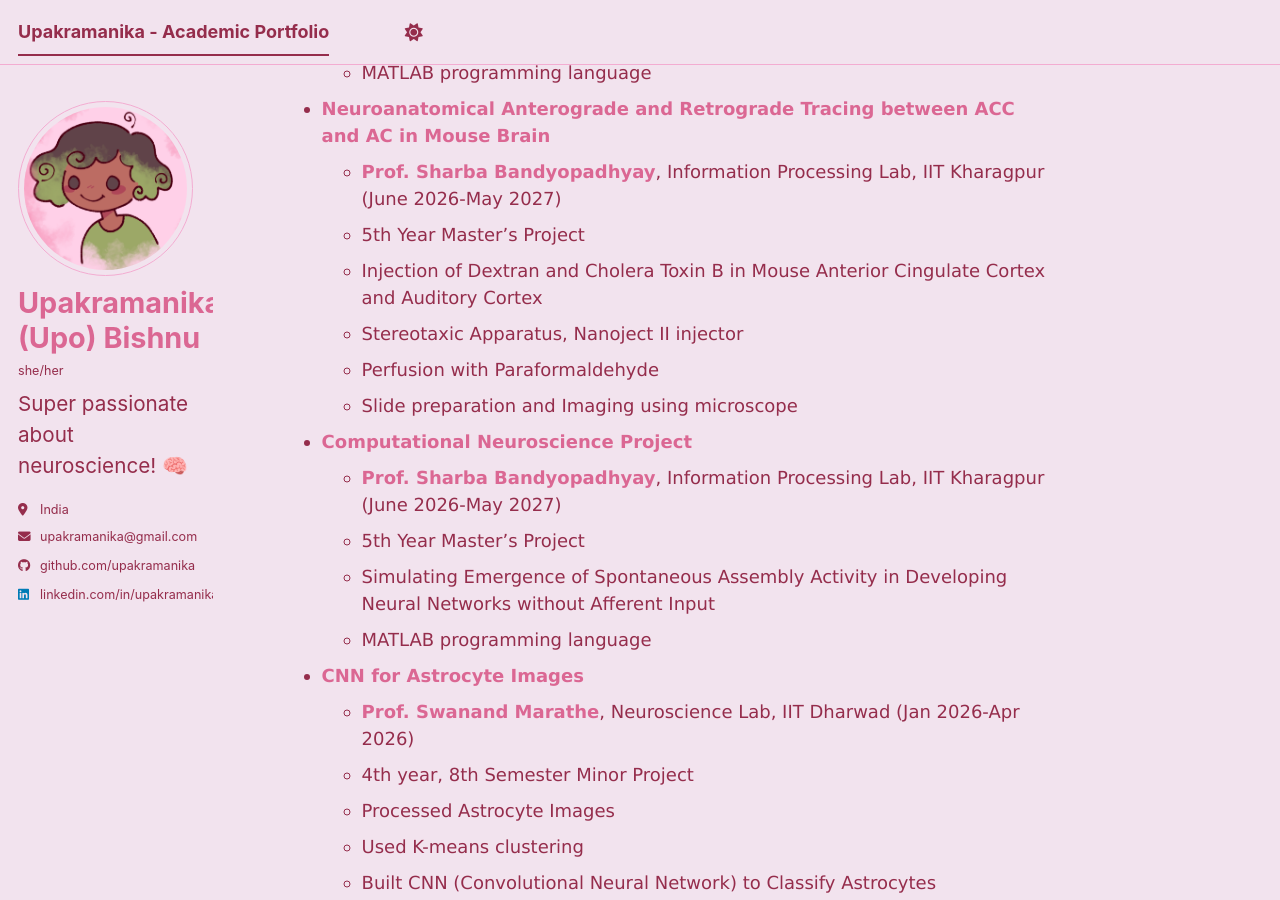
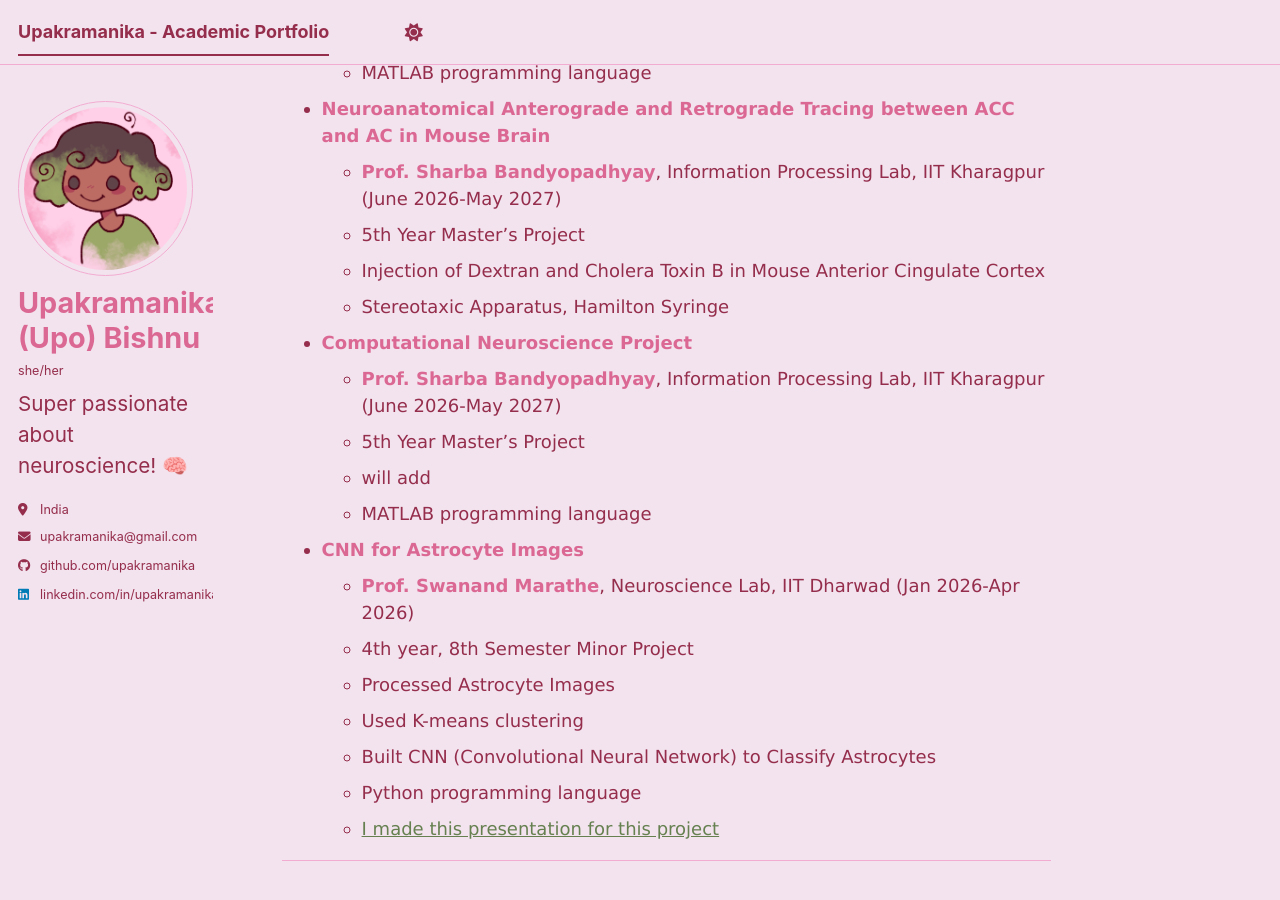
Before and after one commit to upakramanika/upakramanika.github.io, a Jekyll site: the page built from _pages/about.md, in a window 1280 px wide and 900 px high, scrolled down 645 px. Built offline with Jekyll 4.4.1, drawn with Linux system fonts in a browser that asks for light colours; a style sheet for code colours, icons or effects is not loaded.

Commit message:
Update about.md

```diff
--- a/_pages/about.md
+++ b/_pages/about.md
@@ -20,15 +20,13 @@ permalink: /
 * **Neuroanatomical Anterograde and Retrograde Tracing between ACC and AC in Mouse Brain**
   * **Prof. Sharba Bandyopadhyay**, Information Processing Lab, IIT Kharagpur (June 2026-May 2027)
   * 5th Year Master's Project
-  * Injection of Dextran and Cholera Toxin B in Mouse Anterior Cingulate Cortex and Auditory Cortex
-  * Stereotaxic Apparatus, Nanoject II injector
-  * Perfusion with Paraformaldehyde
-  * Slide preparation and Imaging using microscope
+  * Injection of Dextran and Cholera Toxin B in Mouse Anterior Cingulate Cortex
+  * Stereotaxic Apparatus, Hamilton Syringe
 
 * **Computational Neuroscience Project**
   * **Prof. Sharba Bandyopadhyay**, Information Processing Lab, IIT Kharagpur (June 2026-May 2027)
   * 5th Year Master's Project
-  * Simulating Emergence of Spontaneous Assembly Activity in Developing Neural Networks without Afferent Input
+  * will add
   * MATLAB programming language
 
 * **CNN for Astrocyte Images**
```
